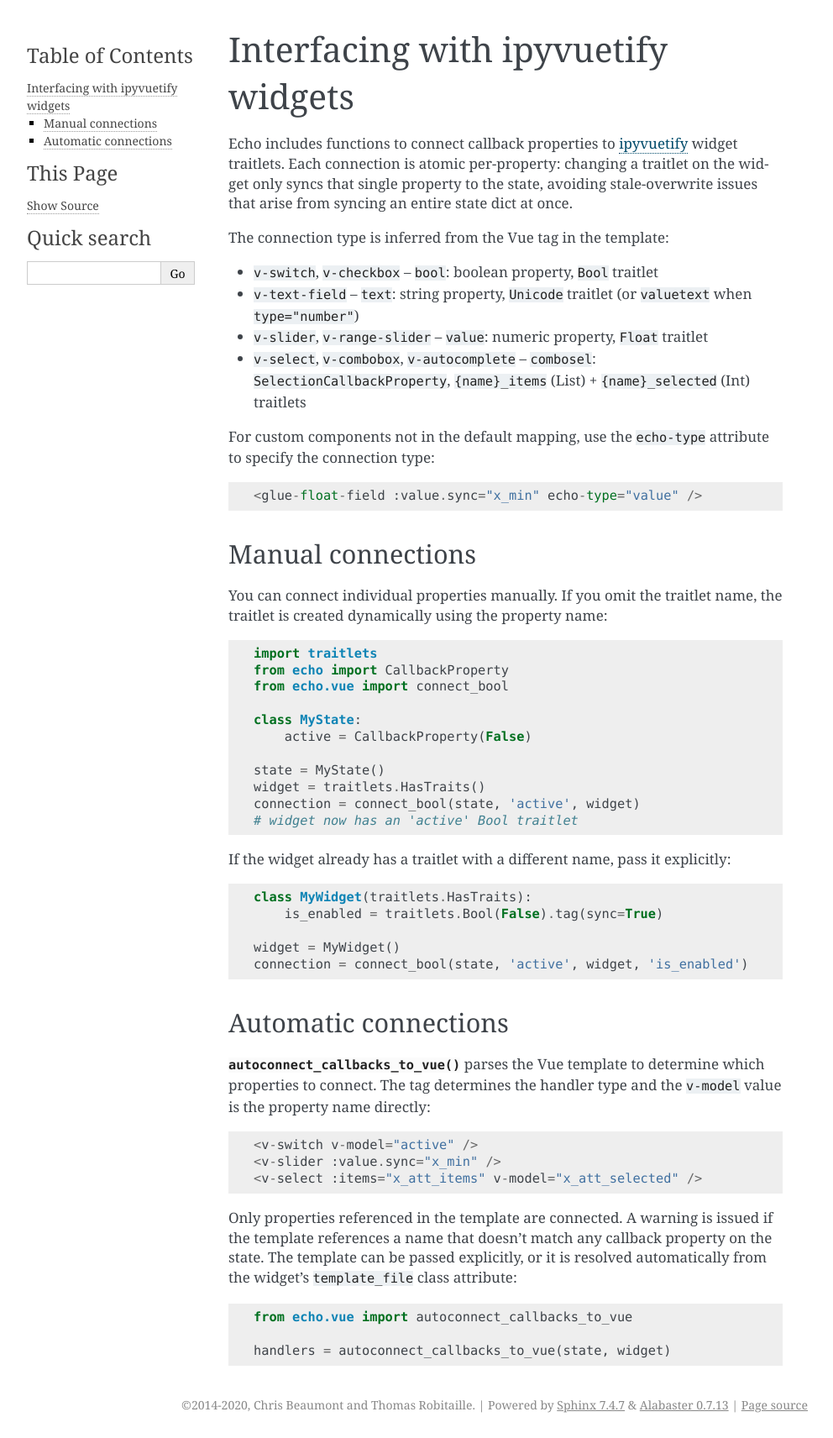
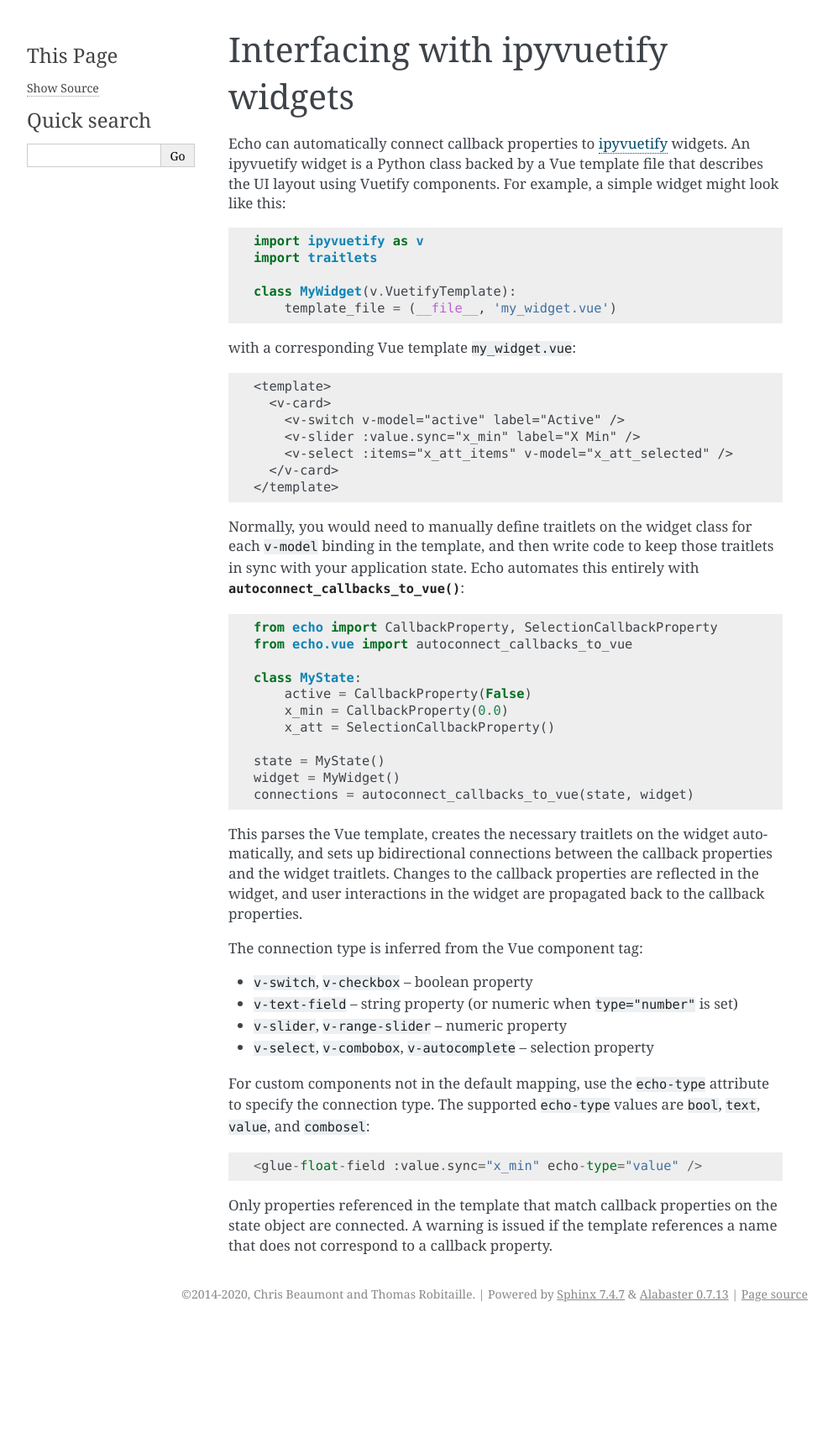
Before and after one commit to glue-viz/echo, a Sphinx documentation site: the page built from doc/vue.rst, in a window 1280 px wide. Shown: the whole page at 84% size, without its empty margins (148-1140 px from the left). Built offline with Sphinx 7.4.7, drawn with Linux system fonts in a browser that asks for light colours; the version number could not be read and is left out; after the commit the page ends 1580 px from its top, so only the background shows below that.

Commit message:
Remove valuetext and re-write docs

```diff
--- a/doc/vue.rst
+++ b/doc/vue.rst
@@ -3,67 +3,70 @@
 Interfacing with ipyvuetify widgets
 ------------------------------------
 
-Echo includes functions to connect callback properties to
-`ipyvuetify <https://github.com/widgetti/ipyvuetify>`_ widget traitlets.
-Each connection is atomic per-property: changing a traitlet on the widget
-only syncs that single property to the state, avoiding stale-overwrite
-issues that arise from syncing an entire state dict at once.
+Echo can automatically connect callback properties to
+`ipyvuetify <https://github.com/widgetti/ipyvuetify>`_ widgets. An
+ipyvuetify widget is a Python class backed by a Vue template file that
+describes the UI layout using Vuetify components. For example, a simple
+widget might look like this:
 
-The connection type is inferred from the Vue tag in the template:
+.. code-block:: python
 
-* ``v-switch``, ``v-checkbox`` -- ``bool``: boolean property, ``Bool`` traitlet
-* ``v-text-field`` -- ``text``: string property, ``Unicode`` traitlet (or ``valuetext`` when ``type="number"``)
-* ``v-slider``, ``v-range-slider`` -- ``value``: numeric property, ``Float`` traitlet
-* ``v-select``, ``v-combobox``, ``v-autocomplete`` -- ``combosel``: ``SelectionCallbackProperty``, ``{name}_items`` (List) + ``{name}_selected`` (Int) traitlets
+    import ipyvuetify as v
+    import traitlets
+
+    class MyWidget(v.VuetifyTemplate):
+        template_file = (__file__, 'my_widget.vue')
+
+with a corresponding Vue template ``my_widget.vue``:
+
+.. code-block:: none
+
+    <template>
+      <v-card>
+        <v-switch v-model="active" label="Active" />
+        <v-slider :value.sync="x_min" label="X Min" />
+        <v-select :items="x_att_items" v-model="x_att_selected" />
+      </v-card>
+    </template>
+
+Normally, you would need to manually define traitlets on the widget class
+for each ``v-model`` binding in the template, and then write code to keep
+those traitlets in sync with your application state. Echo automates this
+entirely with :func:`autoconnect_callbacks_to_vue`:
+
+.. code-block:: python
+
+    from echo import CallbackProperty, SelectionCallbackProperty
+    from echo.vue import autoconnect_callbacks_to_vue
+
+    class MyState:
+        active = CallbackProperty(False)
+        x_min = CallbackProperty(0.0)
+        x_att = SelectionCallbackProperty()
+
+    state = MyState()
+    widget = MyWidget()
+    connections = autoconnect_callbacks_to_vue(state, widget)
+
+This parses the Vue template, creates the necessary traitlets on the widget
+automatically, and sets up bidirectional connections between the callback
+properties and the widget traitlets. Changes to the callback properties
+are reflected in the widget, and user interactions in the widget are
+propagated back to the callback properties.
+
+The connection type is inferred from the Vue component tag:
+
+* ``v-switch``, ``v-checkbox`` -- boolean property
+* ``v-text-field`` -- string property (or numeric when ``type="number"`` is set)
+* ``v-slider``, ``v-range-slider`` -- numeric property
+* ``v-select``, ``v-combobox``, ``v-autocomplete`` -- selection property
 
 For custom components not in the default mapping, use the ``echo-type``
-attribute to specify the connection type::
+attribute to specify the connection type. The supported ``echo-type``
+values are ``bool``, ``text``, ``value``, and ``combosel``::
 
     <glue-float-field :value.sync="x_min" echo-type="value" />
 
-Manual connections
-^^^^^^^^^^^^^^^^^^
-
-You can connect individual properties manually. If you omit the traitlet
-name, the traitlet is created dynamically using the property name::
-
-    import traitlets
-    from echo import CallbackProperty
-    from echo.vue import connect_bool
-
-    class MyState:
-        active = CallbackProperty(False)
-
-    state = MyState()
-    widget = traitlets.HasTraits()
-    connection = connect_bool(state, 'active', widget)
-    # widget now has an 'active' Bool traitlet
-
-If the widget already has a traitlet with a different name, pass it
-explicitly::
-
-    class MyWidget(traitlets.HasTraits):
-        is_enabled = traitlets.Bool(False).tag(sync=True)
-
-    widget = MyWidget()
-    connection = connect_bool(state, 'active', widget, 'is_enabled')
-
-Automatic connections
-^^^^^^^^^^^^^^^^^^^^^
-
-:func:`autoconnect_callbacks_to_vue` parses the Vue template to determine
-which properties to connect. The tag determines the handler type and the
-``v-model`` value is the property name directly::
-
-    <v-switch v-model="active" />
-    <v-slider :value.sync="x_min" />
-    <v-select :items="x_att_items" v-model="x_att_selected" />
-
-Only properties referenced in the template are connected. A warning is
-issued if the template references a name that doesn't match any callback
-property on the state. The template can be passed explicitly, or it is
-resolved automatically from the widget's ``template_file`` class attribute::
-
-    from echo.vue import autoconnect_callbacks_to_vue
-
-    handlers = autoconnect_callbacks_to_vue(state, widget)
+Only properties referenced in the template that match callback properties
+on the state object are connected. A warning is issued if the template
+references a name that does not correspond to a callback property.
```
Also changed, not shown: 5 other files.
